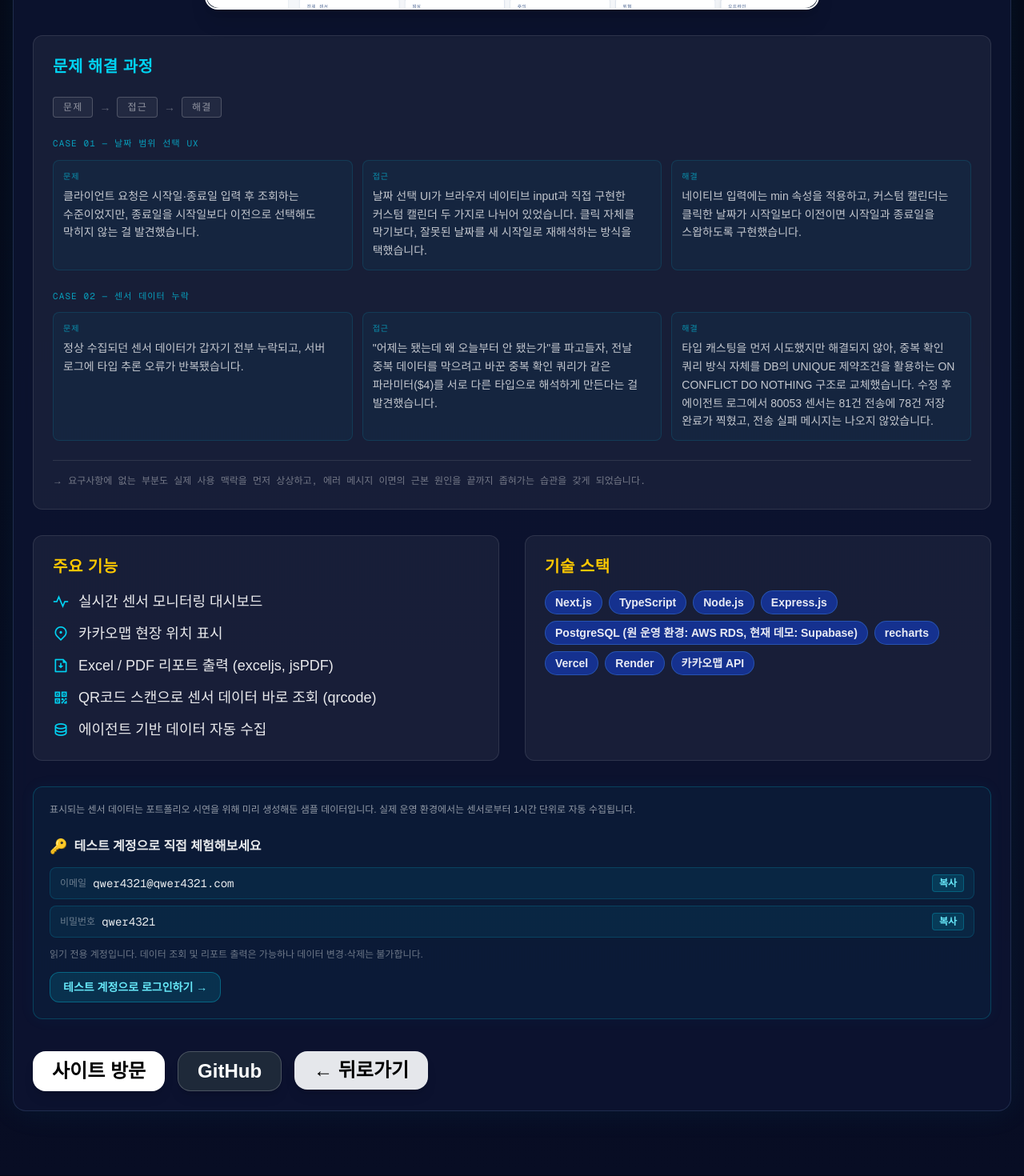
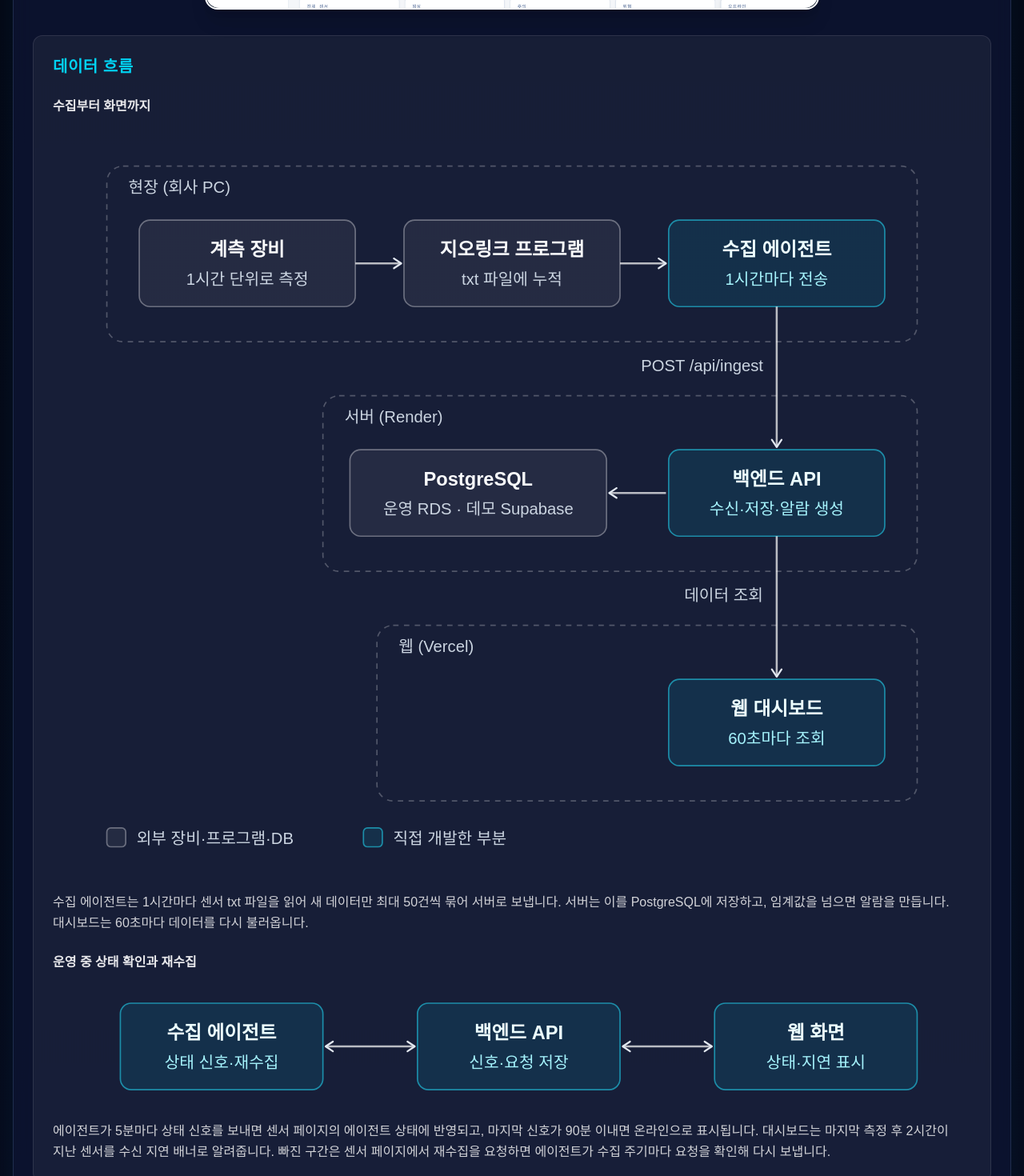
Before and after one commit to ShinYeoJin/shin-yeojin-portfolio, a Next.js app: page /projects/geomonitor in a window 1280 px wide. Shown: the part 1060-2530 px from the top of the page at 80% size. Built offline with nearby package versions, Linux system fonts and the light colour scheme.

Commit message:
feat: GeoMonitor 페이지에 데이터 흐름 그림 추가

```diff
--- a/app/projects/geomonitor/page.jsx
+++ b/app/projects/geomonitor/page.jsx
@@ -2,6 +2,7 @@
 import Link from 'next/link';
 import Image from 'next/image';
 import { motion } from 'framer-motion';
+import GeoMonitorFlow from '@/components/GeoMonitorFlow';
 import { useState } from 'react';
 
 function CopyField({ label, value }) {
@@ -119,6 +120,8 @@ export default function GeoMonitorPage() {
             ))}
           </div>
         </div>
+
+        <GeoMonitorFlow />
 
         {/* 문제 해결 섹션 */}
         <motion.div
--- /dev/null
+++ b/components/GeoMonitorFlow.jsx
@@ -0,0 +1,146 @@
+'use client';
+
+import { motion } from 'framer-motion';
+
+const TONES = {
+  gray: {
+    fill: 'rgba(255,255,255,0.06)',
+    stroke: 'rgba(255,255,255,0.35)',
+    title: '#f9fafb',
+    sub: '#cbd5e1',
+  },
+  teal: {
+    fill: 'rgba(6,182,212,0.12)',
+    stroke: 'rgba(34,211,238,0.6)',
+    title: '#ecfeff',
+    sub: '#a5f3fc',
+  },
+};
+
+const LINE = 'rgba(255,255,255,0.7)';
+const FRAME = 'rgba(255,255,255,0.25)';
+const LABEL = '#cbd5e1';
+
+function Marker({ id }) {
+  return (
+    <marker id={id} viewBox="0 0 10 10" refX="8" refY="5" markerWidth="6" markerHeight="6" orient="auto-start-reverse">
+      <path d="M2 1L8 5L2 9" fill="none" stroke="#e2e8f0" strokeWidth="1.5" strokeLinecap="round" strokeLinejoin="round" />
+    </marker>
+  );
+}
+
+function Box({ x, y, w = 160, h = 64, title, sub, tone }) {
+  const c = TONES[tone];
+  return (
+    <g>
+      <rect x={x} y={y} width={w} height={h} rx="8" fill={c.fill} stroke={c.stroke} strokeWidth="1" />
+      <text x={x + w / 2} y={y + 22} textAnchor="middle" dominantBaseline="central" fontSize="14" fontWeight="600" fill={c.title}>{title}</text>
+      <text x={x + w / 2} y={y + 44} textAnchor="middle" dominantBaseline="central" fontSize="12" fill={c.sub}>{sub}</text>
+    </g>
+  );
+}
+
+function Frame({ x, y, w, h, label }) {
+  return (
+    <g>
+      <rect x={x} y={y} width={w} height={h} rx="12" fill="none" stroke={FRAME} strokeWidth="1" strokeDasharray="4 4" />
+      <text x={x + 16} y={y + 20} fontSize="12" fill={LABEL}>{label}</text>
+    </g>
+  );
+}
+
+function Arrow({ x1, y1, x2, y2, marker, both = false }) {
+  return (
+    <line
+      x1={x1}
+      y1={y1}
+      x2={x2}
+      y2={y2}
+      stroke={LINE}
+      strokeWidth="1.5"
+      markerEnd={`url(#${marker})`}
+      markerStart={both ? `url(#${marker})` : undefined}
+    />
+  );
+}
+
+export default function GeoMonitorFlow() {
+  return (
+    <motion.div
+      className="flex flex-col gap-6 bg-white/5 rounded-xl p-6 border border-white/10"
+      initial={{ opacity: 0, y: 30 }}
+      whileInView={{ opacity: 1, y: 0 }}
+      viewport={{ once: true }}
+      transition={{ duration: 0.5, delay: 0.15 }}
+    >
+      <h3 className="text-xl font-bold text-cyan-400 tracking-wide uppercase">데이터 흐름</h3>
+
+      <div className="flex flex-col gap-3">
+        <h4 className="text-base font-bold text-white/90">수집부터 화면까지</h4>
+        <svg
+          viewBox="0 0 680 560"
+          className="w-full h-auto"
+          role="img"
+          aria-label="GeoMonitor 데이터 흐름: 계측 장비, 지오링크 프로그램, 수집 에이전트, 백엔드 API와 PostgreSQL, 웹 대시보드"
+        >
+          <title>GeoMonitor 데이터 흐름</title>
+          <desc>계측 장비의 값이 지오링크 프로그램, 수집 에이전트, 백엔드 API, 데이터베이스를 거쳐 웹 대시보드에 표시되는 흐름</desc>
+          <defs>
+            <Marker id="gm-flow-arrow-a" />
+          </defs>
+
+          <Frame x={40} y={30} w={600} h={130} label="현장 (회사 PC)" />
+          <Box x={64} y={70} title="계측 장비" sub="1시간 단위로 측정" tone="gray" />
+          <Box x={260} y={70} title="지오링크 프로그램" sub="txt 파일에 누적" tone="gray" />
+          <Box x={456} y={70} title="수집 에이전트" sub="1시간마다 전송" tone="teal" />
+          <Arrow x1={224} y1={102} x2={258} y2={102} marker="gm-flow-arrow-a" />
+          <Arrow x1={420} y1={102} x2={454} y2={102} marker="gm-flow-arrow-a" />
+
+          <Frame x={200} y={200} w={440} h={130} label="서버 (Render)" />
+          <Box x={220} y={240} w={190} title="PostgreSQL" sub="운영 RDS · 데모 Supabase" tone="gray" />
+          <Box x={456} y={240} title="백엔드 API" sub="수신·저장·알람 생성" tone="teal" />
+          <Arrow x1={454} y1={272} x2={412} y2={272} marker="gm-flow-arrow-a" />
+          <Arrow x1={536} y1={134} x2={536} y2={238} marker="gm-flow-arrow-a" />
+          <text x={526} y={182} textAnchor="end" fontSize="12" fill={LABEL}>POST /api/ingest</text>
+
+          <Frame x={240} y={370} w={400} h={130} label="웹 (Vercel)" />
+          <Box x={456} y={410} title="웹 대시보드" sub="60초마다 조회" tone="teal" />
+          <Arrow x1={536} y1={304} x2={536} y2={408} marker="gm-flow-arrow-a" />
+          <text x={526} y={352} textAnchor="end" fontSize="12" fill={LABEL}>데이터 조회</text>
+
+          <rect x={40} y={520} width={14} height={14} rx={3} fill={TONES.gray.fill} stroke={TONES.gray.stroke} strokeWidth="1" />
+          <text x={62} y={528} dominantBaseline="central" fontSize="12" fill={LABEL}>외부 장비·프로그램·DB</text>
+          <rect x={230} y={520} width={14} height={14} rx={3} fill={TONES.teal.fill} stroke={TONES.teal.stroke} strokeWidth="1" />
+          <text x={252} y={528} dominantBaseline="central" fontSize="12" fill={LABEL}>직접 개발한 부분</text>
+        </svg>
+        <p className="text-sm md:text-base text-white/80 leading-relaxed">
+          수집 에이전트는 1시간마다 센서 txt 파일을 읽어 새 데이터만 최대 50건씩 묶어 서버로 보냅니다. 서버는 이를 PostgreSQL에 저장하고, 임계값을 넘으면 알람을 만듭니다. 대시보드는 60초마다 데이터를 다시 불러옵니다.
+        </p>
+      </div>
+
+      <div className="flex flex-col gap-3">
+        <h4 className="text-base font-bold text-white/90">운영 중 상태 확인과 재수집</h4>
+        <svg
+          viewBox="0 0 680 96"
+          className="w-full h-auto"
+          role="img"
+          aria-label="에이전트, 백엔드 API, 웹 화면이 상태 신호와 재수집 요청을 주고받는 흐름"
+        >
+          <title>GeoMonitor 운영 보조 흐름</title>
+          <desc>수집 에이전트와 백엔드 API가 상태 신호와 재수집 요청을 주고받고, 웹 화면이 에이전트 상태와 수신 지연을 보여주는 흐름</desc>
+          <defs>
+            <Marker id="gm-flow-arrow-b" />
+          </defs>
+          <Box x={50} y={16} w={150} title="수집 에이전트" sub="상태 신호·재수집" tone="teal" />
+          <Box x={270} y={16} w={150} title="백엔드 API" sub="신호·요청 저장" tone="teal" />
+          <Box x={490} y={16} w={150} title="웹 화면" sub="상태·지연 표시" tone="teal" />
+          <Arrow x1={202} y1={48} x2={268} y2={48} marker="gm-flow-arrow-b" both />
+          <Arrow x1={422} y1={48} x2={488} y2={48} marker="gm-flow-arrow-b" both />
+        </svg>
+        <p className="text-sm md:text-base text-white/80 leading-relaxed">
+          에이전트가 5분마다 상태 신호를 보내면 센서 페이지의 에이전트 상태에 반영되고, 마지막 신호가 90분 이내면 온라인으로 표시됩니다. 대시보드는 마지막 측정 후 2시간이 지난 센서를 수신 지연 배너로 알려줍니다. 빠진 구간은 센서 페이지에서 재수집을 요청하면 에이전트가 수집 주기마다 요청을 확인해 다시 보냅니다.
+        </p>
+      </div>
+    </motion.div>
+  );
+}
```
